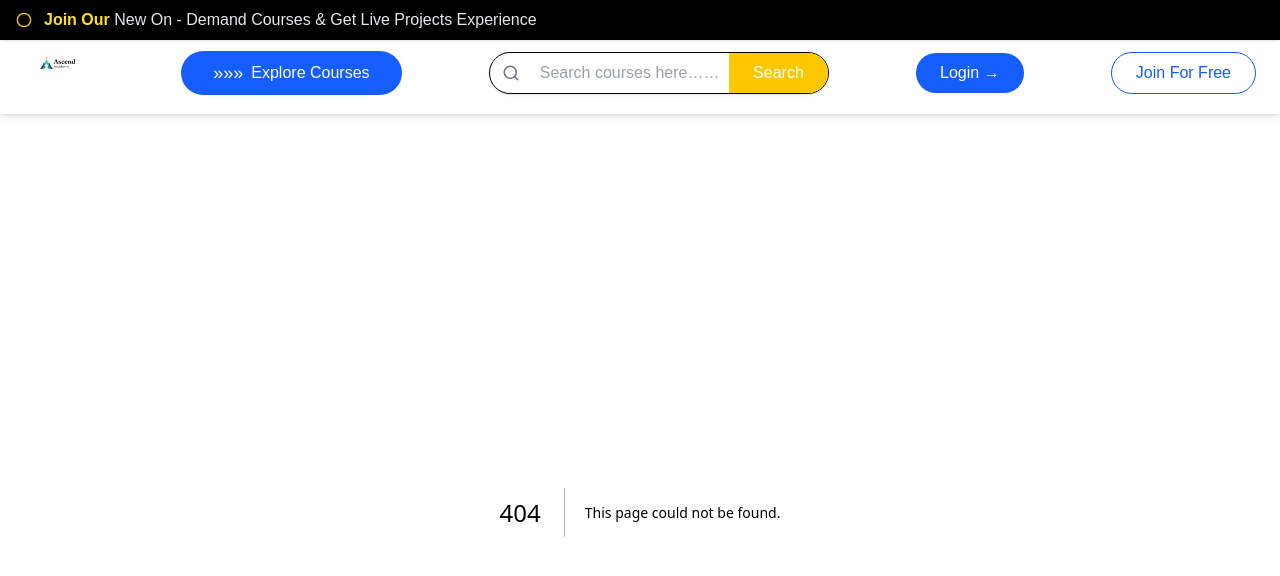
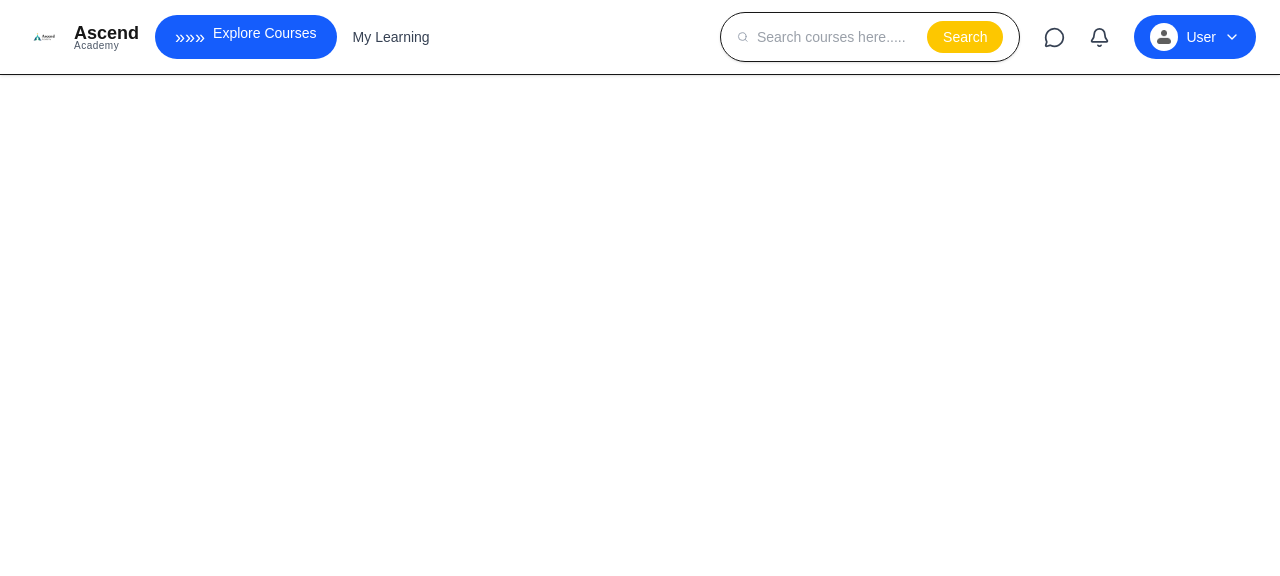
Before and after one commit to varunreddy2206/newuicourses, a Next.js app: page /userdashboard in a window 1280 px wide. Before the commit this address had no page. Shown: the top 576 px of the page. Built offline with nearby package versions, Linux system fonts and the light colour scheme.

Commit message:
user header routewapper page.jsx profile.png

```diff
--- /dev/null
+++ b/app/components/RouteWrapper.jsx
@@ -0,0 +1,23 @@
+"use client";
+
+import { usePathname } from "next/navigation";
+import Header from "./Header";
+import SubHeader from "./SubHeader";
+
+export default function RouteWrapper({ children }) {
+  const pathname = usePathname();
+
+  const hideHeader = pathname.startsWith("/userdashboard");
+
+  return (
+    <div className={hideHeader ? "" : "pt-28"}>
+      {!hideHeader && (
+        <>
+          <Header />
+          <SubHeader />
+        </>
+      )}
+      {children}
+    </div>
+  );
+}
--- /dev/null
+++ b/app/components/userdashboard/userheader.jsx
@@ -0,0 +1,228 @@
+"use client";
+import { useEffect, useRef, useState } from "react";
+import Image from "next/image";
+import {
+  ChevronDown,
+  Bell,
+  MessageCircle,
+  Search,
+  Menu,
+  X,
+} from "lucide-react";
+import Link from "next/link";
+
+export default function UserHeader() {
+  const [open, setOpen] = useState(false);
+  const [userName, setUserName] = useState("User");
+
+  const dropdownRef = useRef(null);
+  const buttonRef = useRef(null);
+
+  // Load user name
+  useEffect(() => {
+    const storedName = localStorage.getItem("username");
+    if (storedName) setUserName(storedName);
+  }, []);
+
+  // Close dropdown on outside click
+  useEffect(() => {
+    function handleDocClick(e) {
+      if (
+        open &&
+        dropdownRef.current &&
+        !dropdownRef.current.contains(e.target) &&
+        buttonRef.current &&
+        !buttonRef.current.contains(e.target)
+      ) {
+        setOpen(false);
+      }
+    }
+    document.addEventListener("mousedown", handleDocClick);
+    return () => document.removeEventListener("mousedown", handleDocClick);
+  }, [open]);
+
+  return (
+    <header className="fixed top-0 left-0 w-full bg-white shadow-sm px-6 py-3 border-b z-50">
+
+      <div className="max-w-7xl mx-auto flex items-center justify-between">
+
+        {/* LEFT SIDE → MOBILE & TABLET: LOGO + USER IMAGE */}
+        <div className="flex items-center gap-4">
+
+          {/* LOGO */}
+          <div className="flex items-center gap-2">
+            <Image
+              src="/logo.png"
+              width={42}
+              height={42}
+              alt="logo"
+              className="object-contain"
+            />
+            <div className="flex flex-col leading-tight">
+              <span className="text-[18px] font-semibold">Ascend</span>
+              <span className="text-[10px] -mt-1 text-gray-600 tracking-wider">
+                Academy
+              </span>
+            </div>
+          </div>
+
+          {/* EXPLORE (Tablet + Desktop + Laptop) */}
+          <button
+            className="
+              bg-blue-600 text-white px-5 py-2 rounded-full gap-2 text-sm font-medium hover:bg-blue-700
+              hidden
+              md:flex      /* show at 768px */
+              lg:flex      /* show on desktop & laptop */
+            "
+          >
+            <span className="text-lg">»»»</span> Explore Courses
+          </button>
+
+          {/* MY LEARNING (Desktop only) */}
+          <button className="text-gray-700 hover:text-black text-sm font-medium hidden lg:flex">
+            My Learning
+          </button>
+        </div>
+
+        {/* RIGHT SIDE — DESKTOP ONLY */}
+        <div className="hidden lg:flex items-center gap-6">
+
+          {/* SEARCH BAR */}
+          <div className="flex items-center border rounded-full px-4 py-2 w-[300px] shadow-sm">
+            <Search size={18} className="text-gray-400" />
+            <input
+              type="text"
+              placeholder="Search courses here....."
+              className="ml-2 w-full outline-none text-sm text-gray-700"
+            />
+            <button className="bg-yellow-400 hover:bg-yellow-500 px-4 py-1.5 rounded-full text-sm text-white font-medium">
+              Search
+            </button>
+          </div>
+
+          {/* MESSAGE ICON */}
+          <button className="relative text-gray-700 hover:text-black">
+            <MessageCircle size={21} />
+          </button>
+
+          {/* NOTIFICATION ICON */}
+          <button className="relative text-gray-700 hover:text-black">
+            <Bell size={21} />
+          </button>
+
+          {/* USER DROPDOWN */}
+          <div className="relative">
+            <button
+              ref={buttonRef}
+              onClick={() => setOpen((s) => !s)}
+              className="flex items-center gap-2 bg-blue-600 px-4 py-2 rounded-full text-white text-sm font-medium"
+            >
+              <div className="w-7 h-7 rounded-full bg-white overflow-hidden">
+                <Image
+                  src="/dashboard/profile.png"
+                  alt="user"
+                  width={40}
+                  height={40}
+                  className="object-cover"
+                />
+              </div>
+
+              <span className="capitalize">{userName}</span>
+              <ChevronDown size={16} />
+            </button>
+
+            {/* DROPDOWN MENU */}
+            {open && (
+              <div
+                ref={dropdownRef}
+                className="absolute right-0 mt-2 w-48 bg-white shadow-lg border rounded-lg py-2 z-50"
+              >
+                <Link href="#" className="block px-4 py-2 hover:bg-gray-100">
+                  Profile
+                </Link>
+                <Link href="#" className="block px-4 py-2 hover:bg-gray-100">
+                  My Courses
+                </Link>
+                <Link href="#" className="block px-4 py-2 hover:bg-gray-100">
+                  Certificates
+                </Link>
+                <Link href="#" className="block px-4 py-2 hover:bg-gray-100">
+                  Help Center
+                </Link>
+                <Link href="#" className="block px-4 py-2 hover:bg-gray-100">
+                  Logout
+                </Link>
+              </div>
+            )}
+          </div>
+        </div>
+
+        {/* MOBILE + TABLET RIGHT CONTROLS (≤1024px) */}
+        <div className="lg:hidden flex items-center gap-3">
+
+          {/* TABLET SEARCH BAR */}
+          <div className="hidden md:flex lg:hidden items-center border rounded-full shadow-sm overflow-hidden px-3 py-1.5 w-[220px]">
+            <Search size={16} className="text-gray-500" />
+            <input
+              type="text"
+              placeholder="Search courses..."
+              className="w-full px-2 text-sm outline-none text-gray-700"
+            />
+          </div>
+
+          {/* PROFILE QUICK ACCESS */}
+          <button className="flex items-center gap-2 text-gray-700 text-sm font-medium">
+            <div className="w-8 h-8 rounded-full bg-white overflow-hidden border">
+              <Image
+                src="/dashboard/profile.png"
+                alt="user"
+                width={32}
+                height={32}
+                className="object-cover"
+              />
+            </div>
+            <span className="hidden sm:inline">Profile</span>
+          </button>
+
+          {/* TOGGLE BUTTON */}
+          <button onClick={() => setOpen(!open)} className="text-gray-700">
+            {open ? <X size={28} /> : <Menu size={28} />}
+          </button>
+        </div>
+      </div>
+
+      {/* MOBILE + TABLET DROPDOWN */}
+      {open && (
+        <div className="lg:hidden mt-3 bg-gray-50 p-4 rounded-md shadow-md space-y-4">
+
+          {/* SEARCH BAR */}
+          <div className="flex md:hidden items-center border rounded-full shadow-sm overflow-hidden px-3">
+            <Search size={18} className="text-gray-500" />
+            <input
+              type="text"
+              placeholder="Search courses here……"
+              className="w-full px-2 py-2 outline-none text-gray-700"
+            />
+          </div>
+
+          {/* MESSAGE */}
+          <button className="flex items-center gap-3 text-gray-700 text-sm">
+            <MessageCircle size={20} /> Messages
+          </button>
+
+          {/* NOTIFICATION */}
+          <button className="flex items-center gap-3 text-gray-700 text-sm">
+            <Bell size={20} /> Notifications
+          </button>
+
+          {/* PROFILE MENU */}
+          <button className="w-full text-left px-2 py-2 text-gray-800">Profile</button>
+          <button className="w-full text-left px-2 py-2 text-gray-800">My Courses</button>
+          <button className="w-full text-left px-2 py-2 text-gray-800">Certificates</button>
+          <button className="w-full text-left px-2 py-2 text-gray-800">Help Center</button>
+          <button className="w-full text-left px-2 py-2 text-gray-800">Logout</button>
+        </div>
+      )}
+    </header>
+  );
+}
--- a/app/layout.js
+++ b/app/layout.js
@@ -1,7 +1,6 @@
 import { Geist, Geist_Mono } from "next/font/google";
 import "./globals.css";
-import Header from "./components/Header";
-import SubHeader from "./components/SubHeader";
+import RouteWrapper from "./components/RouteWrapper";
 
 const geistSans = Geist({
   variable: "--font-geist-sans",
@@ -21,15 +20,10 @@ export const metadata = {
 export default function RootLayout({ children }) {
   return (
     <html lang="en">
-      <body
-        className={`${geistSans.variable} ${geistMono.variable} antialiased pt-28`}
-      >
-        {/* FIXED HEADERS */}
-        <Header />
-        <SubHeader />
-
-        {/* MAIN CONTENT */}
-        {children}
+      <body className={`${geistSans.variable} ${geistMono.variable} antialiased`}>
+        <RouteWrapper>
+          {children}
+        </RouteWrapper>
       </body>
     </html>
   );
--- /dev/null
+++ b/app/userdashboard/page.jsx
@@ -0,0 +1,9 @@
+import React from "react";
+import UserHeader from "../components/userdashboard/userheader";
+export default function Page() {
+  return (
+    <div>
+      <UserHeader />
+    </div>
+  );
+}
```
Also changed, not shown: public/dashboard/profile.png (added).
